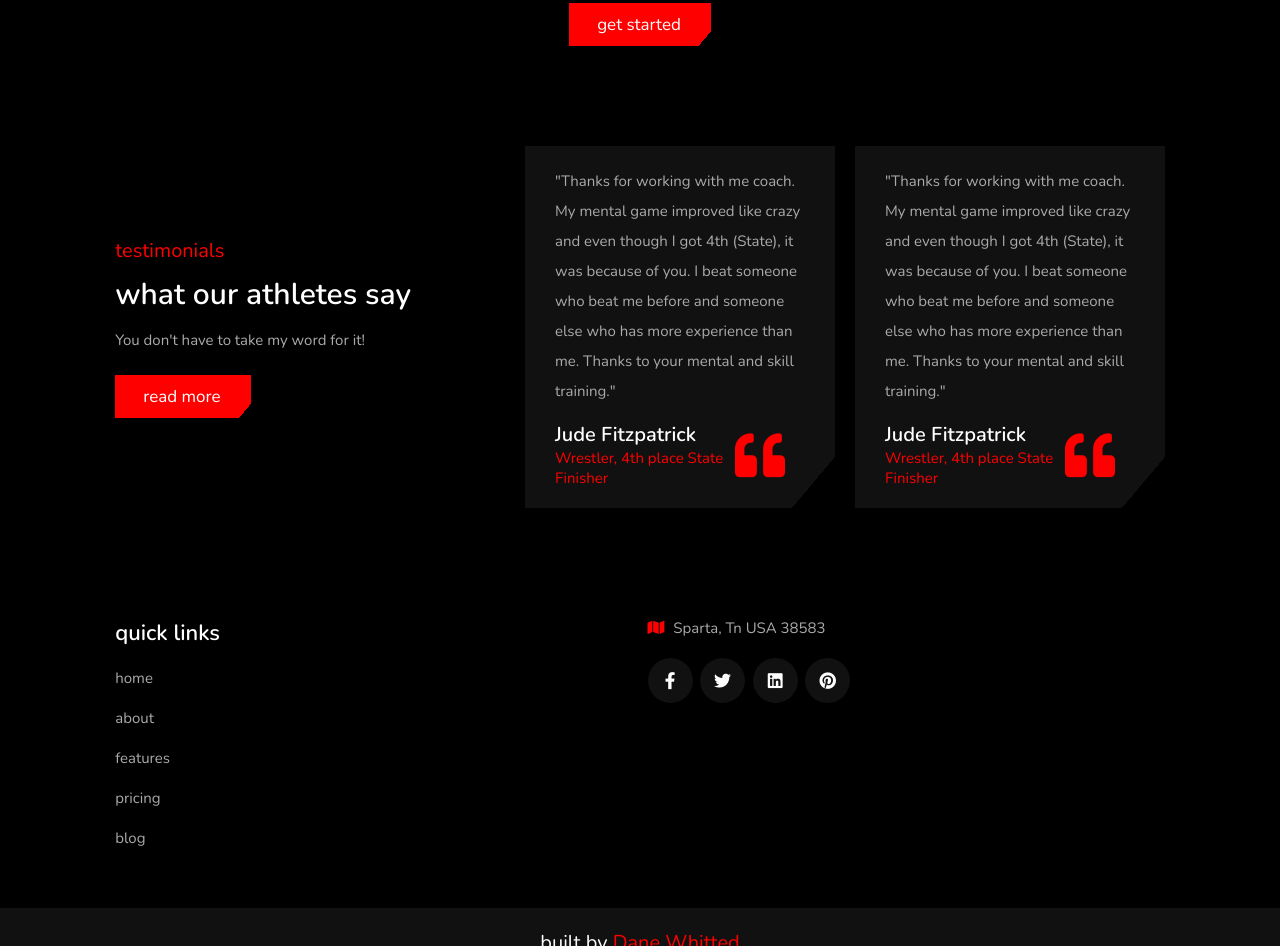
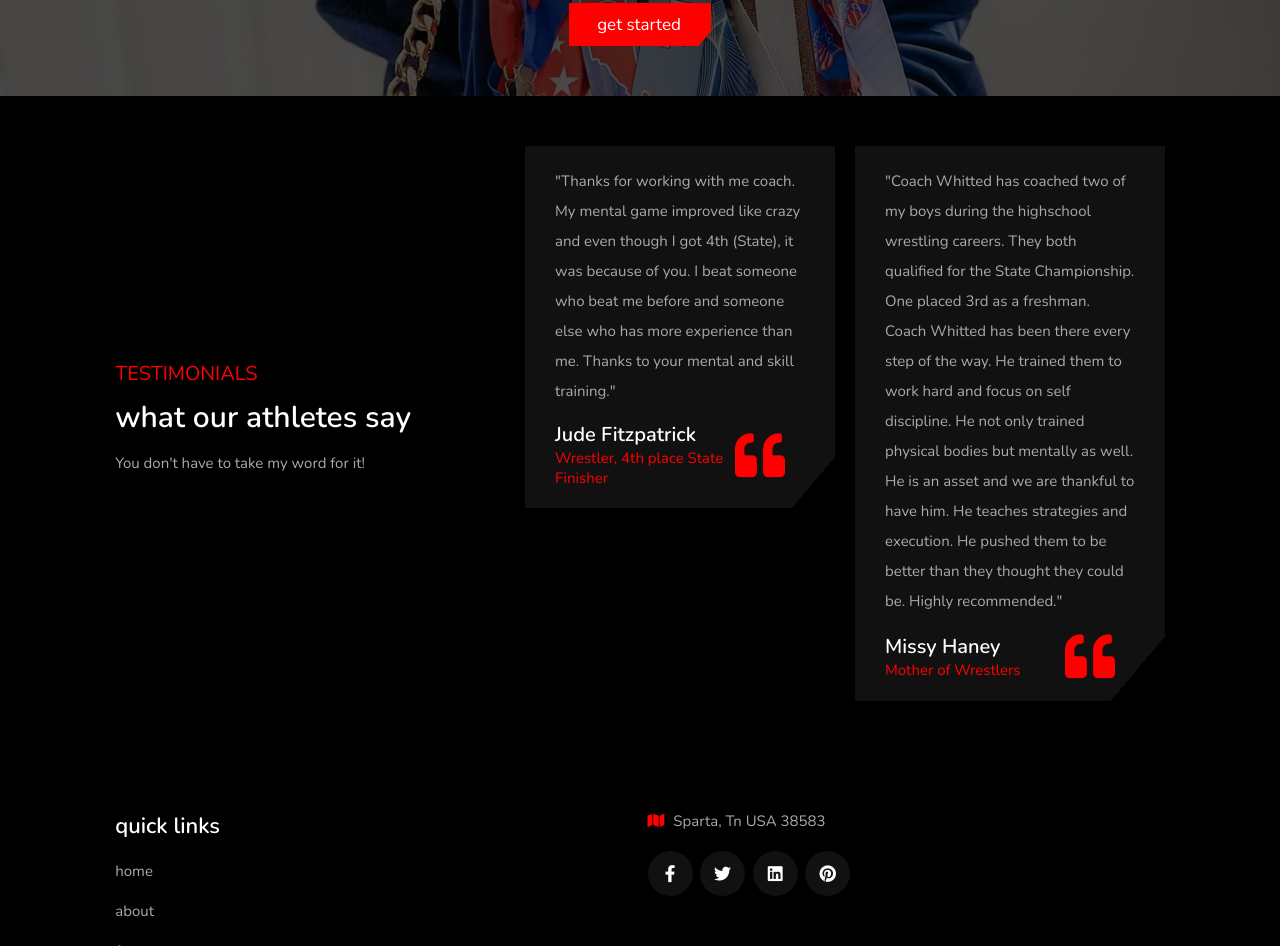
Before and after one commit to danewhitted/champions-path, a plain HTML site: page index.html in a window 1280 px wide. Shown: the part 4113-5059 px from the top of the page. Drawn offline with nearby package versions, Linux system fonts and the light colour scheme.

Commit message:
add testamonial

```diff
--- a/index.html
+++ b/index.html
@@ -318,10 +318,10 @@ trainers section ends -->
 <section class="review">
 
     <div class="information">
-        <span>testimonials</span>
+        <span>TESTIMONIALS</span>
         <h3>what our athletes say</h3>
         <p>You don't have to take my word for it!</p>
-         <a href="#" class="btn">read more</a>
+         <!--<a href="#" class="btn">read more</a>-->
     </div>
 
     <div class="swiper review-slider">
@@ -340,19 +340,19 @@ trainers section ends -->
                 </div>
             </div>
 
-            <!--<div class="swiper-slide slide">
-                <p>Lorem ipsum dolor sit amet consectetur, adipisicing elit. Accusamus, quo.</p>
+            <div class="swiper-slide slide">
+                <p>"Coach Whitted has coached two of my boys during the highschool  wrestling careers. They both qualified for the State Championship. One placed 3rd as a freshman. Coach Whitted has been there every step of the way. He trained them to work hard and focus on self discipline. He not only trained physical bodies but mentally as well. He is an asset and we are thankful to have him. He teaches strategies and execution. He pushed them to be better than they thought they could be. Highly recommended."</p>
                 <div class="user">
-                    <img src="images/pic-2.png" alt="">
+                    <!--<img src="images/pic-2.png" alt="">-->
                     <div class="info">
-                        <h3>john deo</h3>
-                        <span>designer</span>
+                        <h3>Missy Haney</h3>
+                        <span>Mother of Wrestlers</span>
                     </div>
                     <i class="fas fa-quote-left"></i>
                 </div>
             </div>
 
-            <div class="swiper-slide slide">
+            <!--<div class="swiper-slide slide">
                 <p>Lorem ipsum dolor sit amet consectetur, adipisicing elit. Accusamus, quo.</p>
                 <div class="user">
                     <img src="images/pic-3.png" alt="">
```
Also changed, not shown: images/banner-bg.jpg (renamed from images/background-bg.jpg).
